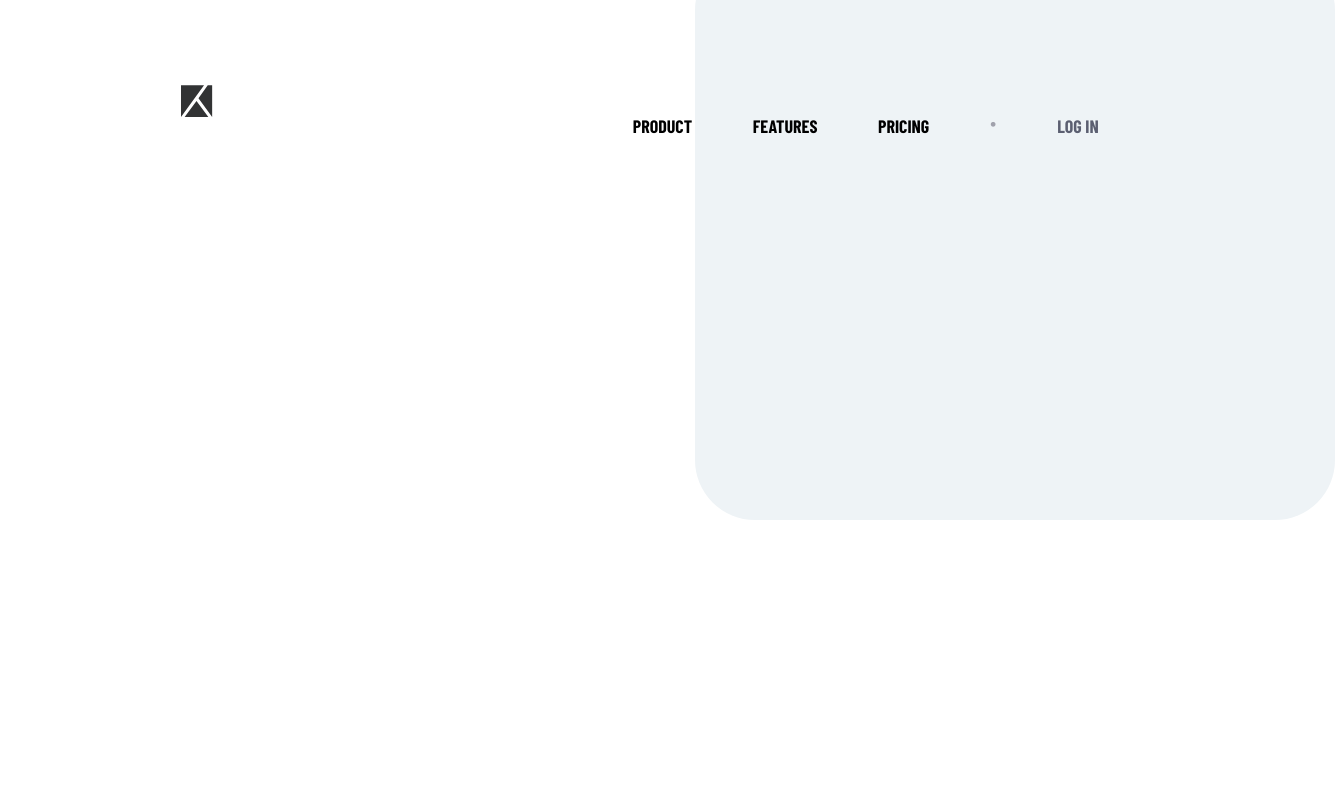
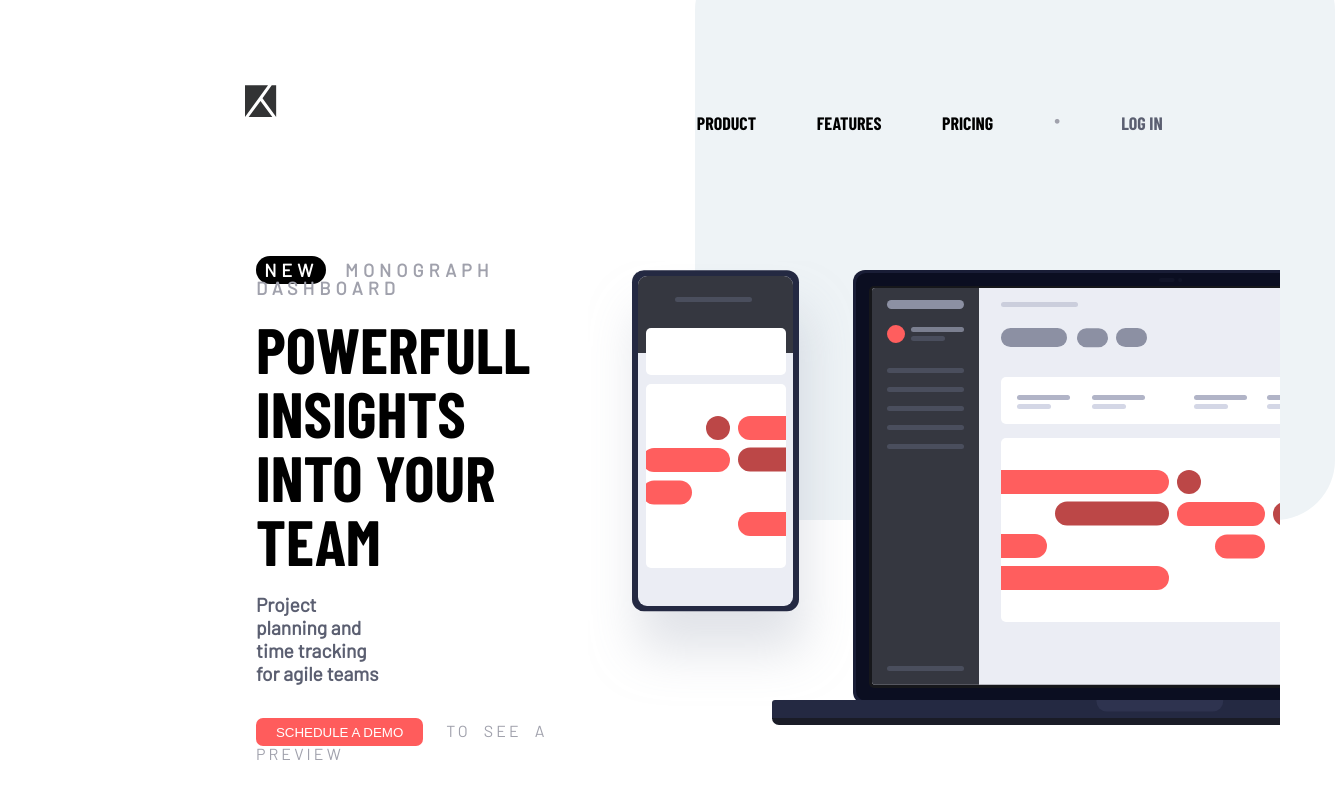
Before and after one commit to christinakal/project-tracking-intro-component-master, a plain HTML site: page index.html in a window 1280 px wide. Shown: the whole page, 1344 px wide, since content can reach past the window. Drawn offline with nearby package versions, Linux system fonts and the light colour scheme; a web font is replaced by a local one.

Commit message:
finished rough desktop design

```diff
--- a/index.html
+++ b/index.html
@@ -6,6 +6,7 @@
 
   <link rel="icon" type="image/png" sizes="32x32" href="./images/favicon-32x32.png">
   <link href="https://fonts.googleapis.com/css?family=Barlow+Condensed:400i,700&display=swap" rel="stylesheet">
+  <link href="https://fonts.googleapis.com/css?family=Barlow&display=swap" rel="stylesheet">
   <link rel="stylesheet" href="css/index.css">
 
   <title>Frontend Mentor | Project tracking intro component</title>
@@ -27,5 +28,20 @@
   </div>
 </nav>
 
+<section class="main">
+  <div class="content">
+    <p class="above-h1"><span>NEW</span> MONOGRAPH DASHBOARD</p>
+        <p class="main-header">POWERFULL INSIGHTS INTO YOUR TEAM</p>
+        <p class="below-h1">Project planning and time tracking for agile teams</p>
+        <div class="btn">
+          <p><button>SCHEDULE A DEMO</button> TO SEE A PREVIEW</p>
+        </div>
+  </div>
+
+  <div class="image">
+    <img src="/images/illustration-devices.svg" alt="">
+  </div>
+</section>
+
 </body>
 </html>
--- /dev/null
+++ b/less/button.less
@@ -0,0 +1,22 @@
+.btn{
+    p{
+        font-family: @second-font;
+        color: hsl(231, 7%, 65%);
+        letter-spacing: 3px;
+        word-spacing: 7px;
+        font-size: 1rem;
+
+        button{
+            border: none;
+            background-color: hsl(0, 100%, 68%);
+            color: white;
+            padding:2% 6%;
+            border-radius: 7px;
+            margin-right: 3%;
+            cursor: pointer;
+            &:hover{
+                opacity: 0.7;
+            }
+        }
+    }
+}
--- a/less/global.less
+++ b/less/global.less
@@ -1,9 +1,7 @@
 body{
     margin: auto;
-    font-family: 'Barlow Condensed', sans-serif;
     font-size: 18px;
-
-
+    font-family: @first-font;
     .shape{
         position: fixed;
         height: 570px;
--- a/less/index.less
+++ b/less/index.less
@@ -1,2 +1,6 @@
+@import 'reset.less';
+@import 'variables.less';
 @import 'global.less';
 @import 'menu.less';
+@import 'main-section.less';
+@import 'button.less';
--- /dev/null
+++ b/less/main-section.less
@@ -0,0 +1,44 @@
+.main{
+    margin-top: 10%;
+    display:flex;
+    justify-content: space-between;
+    width:100%;
+
+    .content{
+        padding-left:20%;
+        max-width: 50%;
+       .above-h1{
+            font-family: @second-font;
+            color:  hsl(231, 7%, 65%);
+            letter-spacing: 5px;
+            font-weight: bold;
+            padding-bottom: 6%;
+           span{
+               background-color: black;
+               color:white;
+               padding:1% 2.5%;
+               border-radius: 20px;
+               margin-right: 3%;
+           }
+       }
+
+       .main-header{
+            font-weight: bold;
+            font-size:4rem;
+            padding-bottom: 6%;
+            width: 80%;
+        }
+
+        .below-h1{
+            color:hsl(230, 11%, 40%);
+            font-family: @second-font;
+            font-weight: bold;
+            font-size:1.2rem;
+            width:40%;
+            padding-bottom: 10%;
+            line-height: normal;
+
+        }
+    }
+
+}
--- a/less/menu.less
+++ b/less/menu.less
@@ -4,9 +4,12 @@
     margin-top: 85px;
     font-weight: 700;
     width: 100%;
+    padding-left: 5%;
+
 
     .menu{
         padding-top: 18px;
+
 
         a{
             text-decoration: none;
--- /dev/null
+++ b/less/reset.less
@@ -0,0 +1,48 @@
+/* http://meyerweb.com/eric/tools/css/reset/
+   v2.0 | 20110126
+   License: none (public domain)
+*/
+
+html, body, div, span, applet, object, iframe,
+h1, h2, h3, h4, h5, h6, p, blockquote, pre,
+a, abbr, acronym, address, big, cite, code,
+del, dfn, em, img, ins, kbd, q, s, samp,
+small, strike, strong, sub, sup, tt, var,
+b, u, i, center,
+dl, dt, dd, ol, ul, li,
+fieldset, form, label, legend,
+table, caption, tbody, tfoot, thead, tr, th, td,
+article, aside, canvas, details, embed,
+figure, figcaption, footer, header, hgroup,
+menu, nav, output, ruby, section, summary,
+time, mark, audio, video {
+	margin: 0;
+	padding: 0;
+	border: 0;
+	font-size: 82.6%;
+	font: inherit;
+	vertical-align: baseline;
+}
+/* HTML5 display-role reset for older browsers */
+article, aside, details, figcaption, figure,
+footer, header, hgroup, menu, nav, section {
+	display: block;
+}
+body {
+	line-height: 1;
+}
+ol, ul {
+	list-style: none;
+}
+blockquote, q {
+	quotes: none;
+}
+blockquote:before, blockquote:after,
+q:before, q:after {
+	content: '';
+	content: none;
+}
+table {
+	border-collapse: collapse;
+	border-spacing: 0;
+}
--- /dev/null
+++ b/less/variables.less
@@ -0,0 +1,4 @@
+// FONTS
+
+@first-font: 'Barlow Condensed', sans-serif;
+@second-font: 'Barlow', sans-serif;
```
Also changed, not shown: css/index.css. Lines whose indentation alone changed are shown as unchanged.
